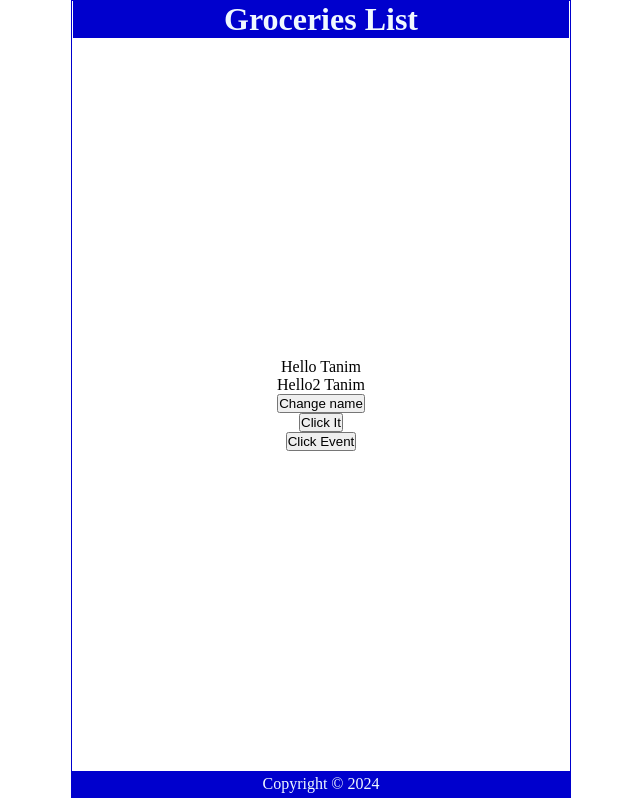
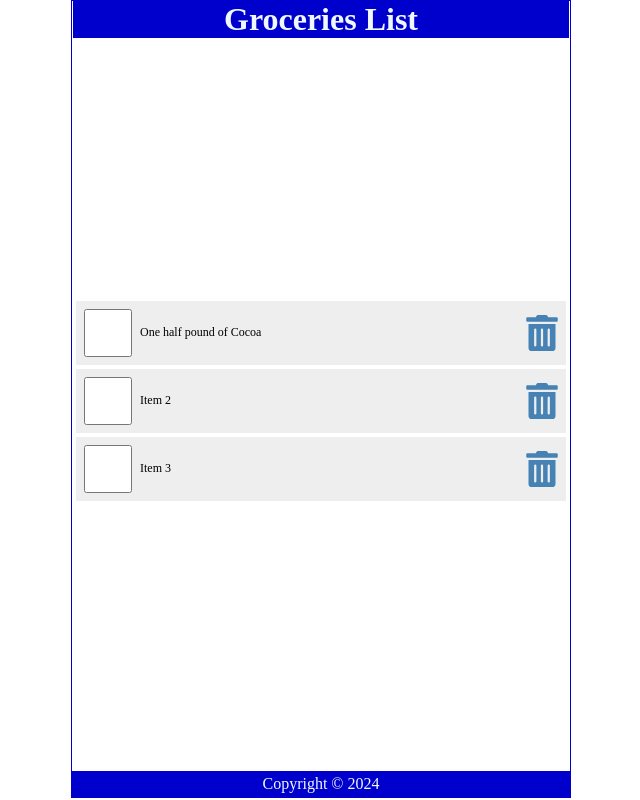
Before and after one commit to m-kazi/react-dv, a React (Vite) app in the folder 02App/: page / in a window 1280 px wide. Shown: the whole page, without its empty margins (319-959 px from the left). Built offline with nearby package versions, Linux system fonts and the light colour scheme.

Commit message:
Added Fontawesome, add & del list func

```diff
--- a/02App/package.json
+++ b/02App/package.json
@@ -21,6 +21,7 @@
     "eslint-plugin-react": "^7.33.2",
     "eslint-plugin-react-hooks": "^4.6.0",
     "eslint-plugin-react-refresh": "^0.4.5",
+    "react-icons": "^5.0.1",
     "vite": "^5.1.0"
   }
 }
--- a/02App/src/components/Content.jsx
+++ b/02App/src/components/Content.jsx
@@ -1,36 +1,72 @@
-import React from "react";
 import { useState } from "react";
+import { FaTrashAlt } from "react-icons/fa";
 
 const Content = () => {
-    const [name, setName] = useState("Tanim");
+    const [items, setItems] = useState([
+        {
+            id: 1,
+            checked: false,
+            item: "One half pound of Cocoa",
+        },
+        {
+            id: 2,
+            checked: false,
+            item: "Item 2",
+        },
+        {
+            id: 3,
+            checked: false,
+            item: "Item 3",
+        },
+    ]);
 
-    const handleNameChange = () => {
-        const names = ["Kevin", "Kazi", "John"];
-        const int = Math.floor(Math.random() * 3);
-        setName(names[int]);
+    const handleChange = (id) => {
+        const listItems = items.map((item) =>
+            item.id === id ? { ...item, checked: !item.checked } : item
+        );
+        setItems(listItems);
+        localStorage.setItem("shoppionglist", JSON.stringify(listItems));
     };
 
-    const handleClick = () => {
-        console.log("Clicked");
-    };
-
-    // Passing the param
-    const handleClick2 = (name) => {
-        console.log(`${name} clicked!`);
-    };
-
-    //event capuring
-    const handleClick3 = (e) => {
-        console.log(e.target.innerText);
+    const handleDelete = (id) => {
+        const listItems = items.filter((item) => item.id !== id);
+        setItems(listItems);
+        localStorage.setItem("shoppionglist", JSON.stringify(listItems));
     };
 
     return (
         <main>
-            <p>Hello {name}</p>
-            <p>Hello2 {name}</p>
-            <button onClick={handleNameChange}>Change name</button>
-            <button onClick={() => handleClick2("Kazi")}>Click It</button>
-            <button onClick={(e) => handleClick3(e)}>Click Event</button>
+            {items.length ? (
+                <ul>
+                    {items.map((item) => (
+                        <li className="item" key={item.id}>
+                            <input
+                                type="checkbox"
+                                onChange={() => handleChange(item.id)}
+                                checked={item.checked}
+                            />
+                            <label
+                                className="label"
+                                style={
+                                    item.checked
+                                        ? { textDecoration: "line-through" }
+                                        : null
+                                }
+                                onDoubleClick={() => handleChange(item.id)}
+                            >
+                                {item.item}
+                            </label>
+                            <FaTrashAlt
+                                onClick={() => handleDelete(item.id)}
+                                role="button"
+                                tabIndex="0"
+                            />
+                        </li>
+                    ))}
+                </ul>
+            ) : (
+                <p style={{ marginTop: "2rem" }}>Your list is empty.</p>
+            )}
         </main>
     );
 };
--- a/02App/src/index.css
+++ b/02App/src/index.css
@@ -47,3 +47,66 @@ footer {
     display: grid;
     place-content: center;
 }
+
+ul {
+    width: 100%;
+    list-style: none;
+    padding: 0 0.25rem 0.25rem;
+}
+
+ul li::before {
+    content: "\200B";
+}
+
+.item {
+    display: flex;
+    justify-content: flex-start;
+    align-items: center;
+    padding: 0.5rem 0 0.5rem 0.5rem;
+    margin: 0.25rem 0;
+    background-color: #eee;
+}
+
+.item:first-child {
+    margin: 0;
+}
+
+.item input[type="checkbox"] {
+    text-align: center;
+    width: 2.5rem;
+    width: 48px;
+    min-width: 48px;
+    height: 2.5rem;
+    height: 48px;
+    min-height: 48px;
+    cursor: pointer;
+    margin-right: 0.5rem;
+}
+
+.item input[type="checkbox"]:focus + label {
+    text-decoration: underline;
+}
+
+.item > label {
+    font-size: 0.75rem;
+    flex-grow: 1;
+}
+
+.item svg {
+    width: 48px;
+    min-width: 48px;
+    height: 36px;
+    font-size: 1rem;
+    color: steelblue;
+    cursor: pointer;
+}
+
+.item svg:focus,
+.item svg:hover {
+    color: red;
+    outline: none;
+}
+
+.label {
+    cursor: pointer;
+}
```
Also changed, not shown: 1 other file (tests, documents, lock files or other folders).
